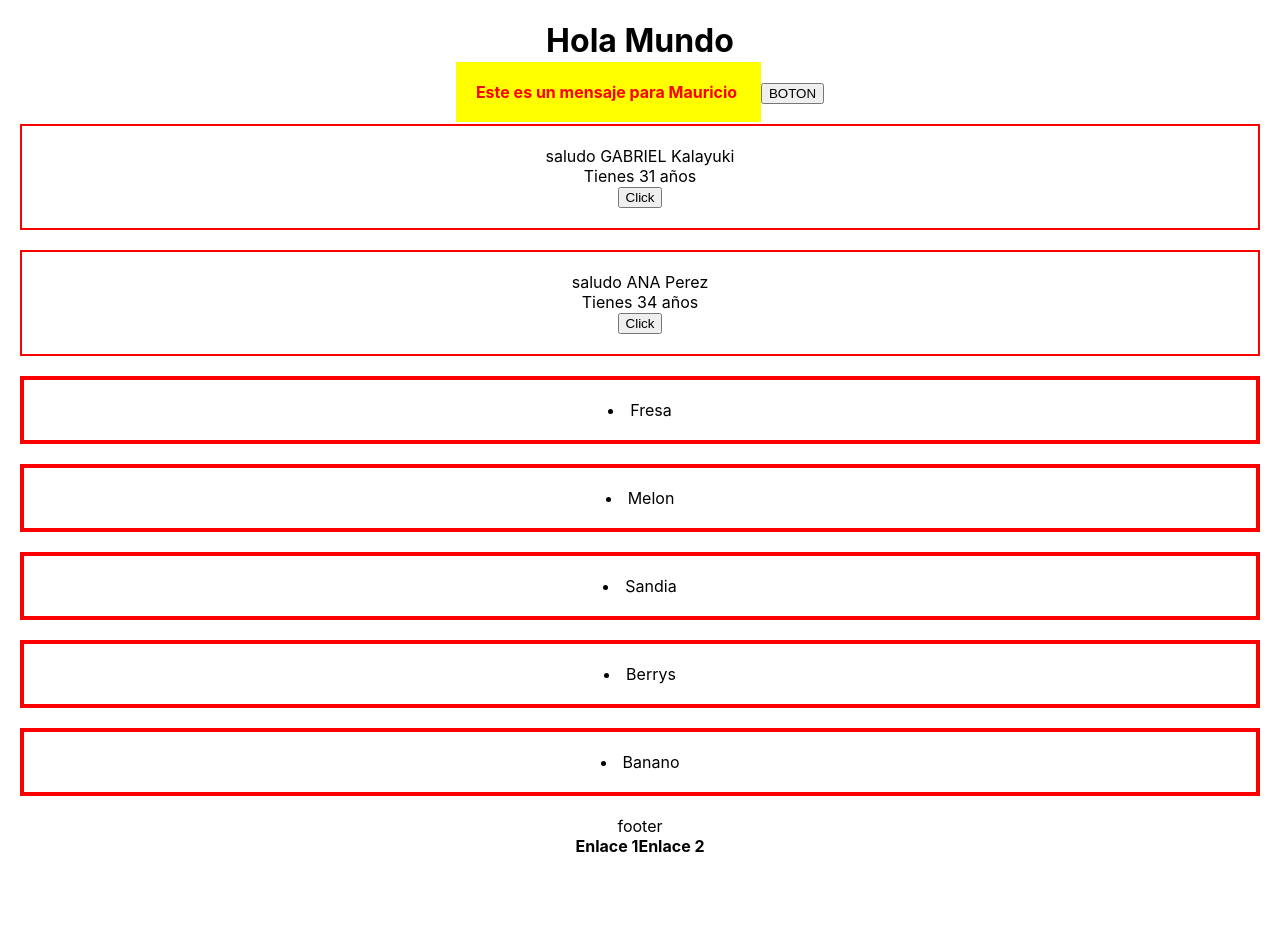
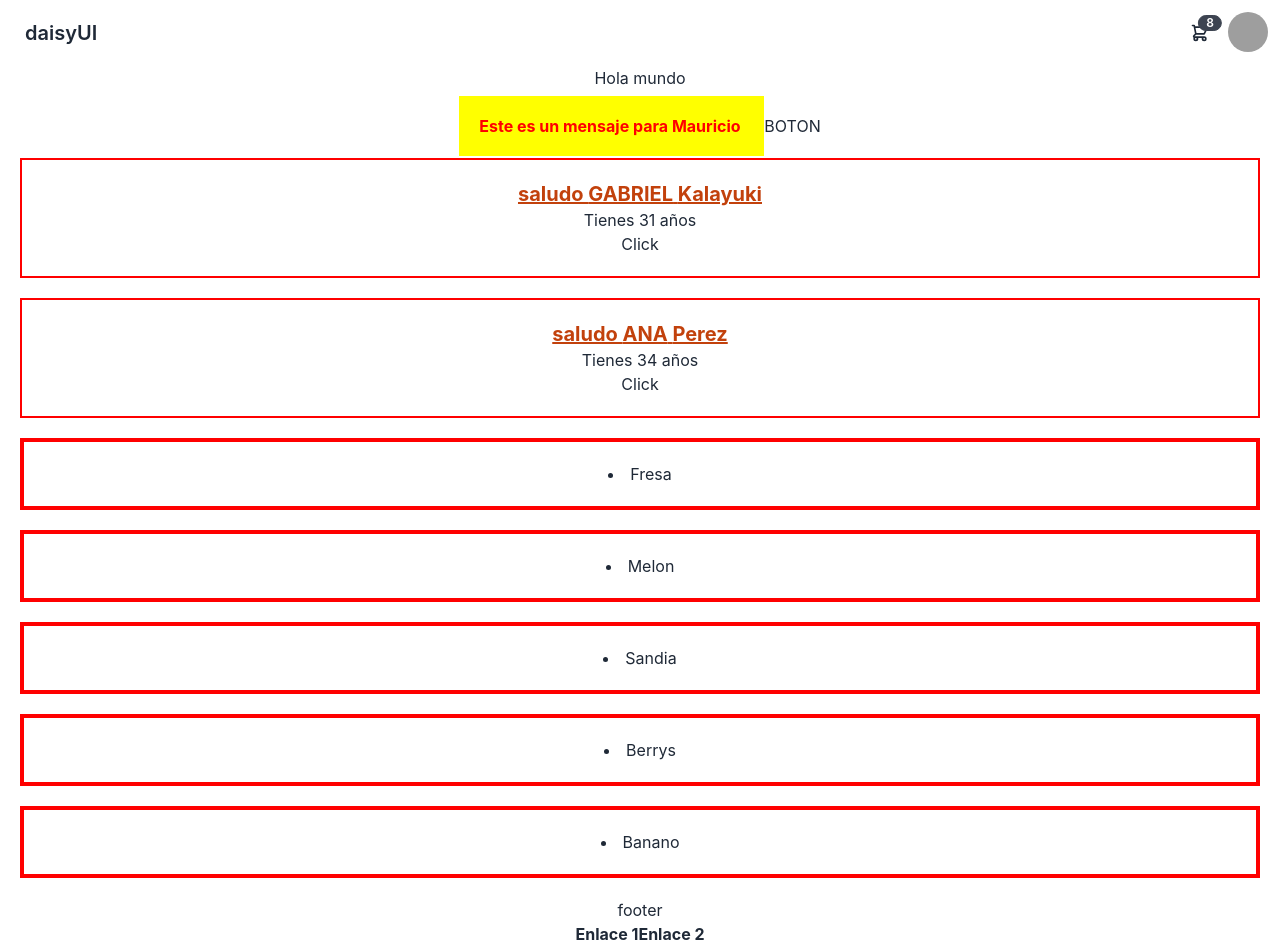
Before and after one commit to kalayuki/appReactKalayuki, a React (Create React App) app: page / in a window 1280 px wide. Before the commit the page ends 856 px from the top, so only its background shows below. Built offline with nearby package versions, Linux system fonts and the light colour scheme; grey boxes are pictures that could not be loaded.

Commit message:
se incluye tailwin y daisyiu

```diff
--- a/package.json
+++ b/package.json
@@ -6,6 +6,7 @@
     "@testing-library/jest-dom": "^5.16.5",
     "@testing-library/react": "^13.4.0",
     "@testing-library/user-event": "^13.5.0",
+    "daisyui": "^2.42.1",
     "react": "^18.2.0",
     "react-dom": "^18.2.0",
     "react-scripts": "5.0.1",
@@ -34,5 +35,10 @@
       "last 1 firefox version",
       "last 1 safari version"
     ]
+  },
+  "devDependencies": {
+    "autoprefixer": "^10.4.13",
+    "postcss": "^8.4.19",
+    "tailwindcss": "^3.2.4"
   }
 }
--- /dev/null
+++ b/postcss.config.js
@@ -0,0 +1,6 @@
+module.exports = {
+  plugins: {
+    tailwindcss: {},
+    autoprefixer: {},
+  },
+}
--- a/src/App.jsx
+++ b/src/App.jsx
@@ -2,6 +2,8 @@
 import './App.css';
 import Footer from './componets/Footer';
 import Saludo from './componets/Saludo';
+import Navbar from './componets/Navbar';
+import ItenListContainer from './componets/ItenListContainer';
 
 
 
@@ -22,6 +24,8 @@
 
   return (
     <div className="App">
+      <Navbar/>
+      <ItenListContainer greting='Hola mundo'></ItenListContainer>
       <h1> Hola Mundo</h1>
       <strong style={estilo}>Este es un mensaje para {nombre} </strong>
       {boton}
--- /dev/null
+++ b/src/componets/ItenListContainer.js
@@ -0,0 +1,9 @@
+import React from 'react'
+
+const ItenListContainer = ({greting}) => {
+  return (
+    <div className='texte-xl'>{greting}</div>
+  )
+}
+
+export default ItenListContainer
--- /dev/null
+++ b/src/componets/Navbar.js
@@ -0,0 +1,49 @@
+import React from 'react'
+
+const Navbar = () => {
+  return (
+    <div className="navbar bg-base-100">
+    <div className="flex-1">
+      <a className="btn btn-ghost normal-case text-xl">daisyUI</a>
+    </div>
+    <div className="flex-none">
+      <div className="dropdown dropdown-end">
+        <label tabIndex={0} className="btn btn-ghost btn-circle">
+          <div className="indicator">
+            <svg xmlns="http://www.w3.org/2000/svg" className="h-5 w-5" fill="none" viewBox="0 0 24 24" stroke="currentColor"><path strokeLinecap="round" strokeLinejoin="round" strokeWidth="2" d="M3 3h2l.4 2M7 13h10l4-8H5.4M7 13L5.4 5M7 13l-2.293 2.293c-.63.63-.184 1.707.707 1.707H17m0 0a2 2 0 100 4 2 2 0 000-4zm-8 2a2 2 0 11-4 0 2 2 0 014 0z" /></svg>
+            <span className="badge badge-sm indicator-item">8</span>
+          </div>
+        </label>
+        <div tabIndex={0} className="mt-3 card card-compact dropdown-content w-52 bg-base-100 shadow">
+          <div className="card-body">
+            <span className="font-bold text-lg">8 Items</span>
+            <span className="text-info">Subtotal: $999</span>
+            <div className="card-actions">
+              <button className="btn btn-primary btn-block">View cart</button>
+            </div>
+          </div>
+        </div>
+      </div>
+      <div className="dropdown dropdown-end">
+        <label tabIndex={0} className="btn btn-ghost btn-circle avatar">
+          <div className="w-10 rounded-full">
+            <img src="https://placeimg.com/80/80/people" />
+          </div>
+        </label>
+        <ul tabIndex={0} className="menu menu-compact dropdown-content mt-3 p-2 shadow bg-base-100 rounded-box w-52">
+          <li>
+            <a className="justify-between">
+              Profile
+              <span className="badge">New</span>
+            </a>
+          </li>
+          <li><a>Settings</a></li>
+          <li><a>Logout</a></li>
+        </ul>
+      </div>
+    </div>
+  </div>
+  )
+}
+
+export default Navbar
--- a/src/componets/Saludo.jsx
+++ b/src/componets/Saludo.jsx
@@ -36,7 +36,7 @@
   return (
     <>
     <div style={title}>
-    <div >saludo {nombreMayuscula} {lastName}</div>
+    <h1 className="text-xl text-orange-700 font-bold underline">saludo {nombreMayuscula} {lastName}</h1>
     <div>Tienes {age} años</div>
     <button onClick={action}>Click</button>
     </div>
--- a/src/index.css
+++ b/src/index.css
@@ -1,3 +1,8 @@
+@tailwind base;
+@tailwind components;
+@tailwind utilities;
+
+
 body {
   margin: 0;
   font-family: -apple-system, BlinkMacSystemFont, 'Segoe UI', 'Roboto', 'Oxygen',
--- /dev/null
+++ b/tailwind.config.js
@@ -0,0 +1,8 @@
+/** @type {import('tailwindcss').Config} */
+module.exports = {
+  content: ["./src/**/*.{js,jsx,ts,tsx}"],
+  theme: {
+    extend: {},
+  },
+  plugins: [require("daisyui")],
+}
```
Also changed, not shown: 1 other file (tests, documents, lock files or other folders).
